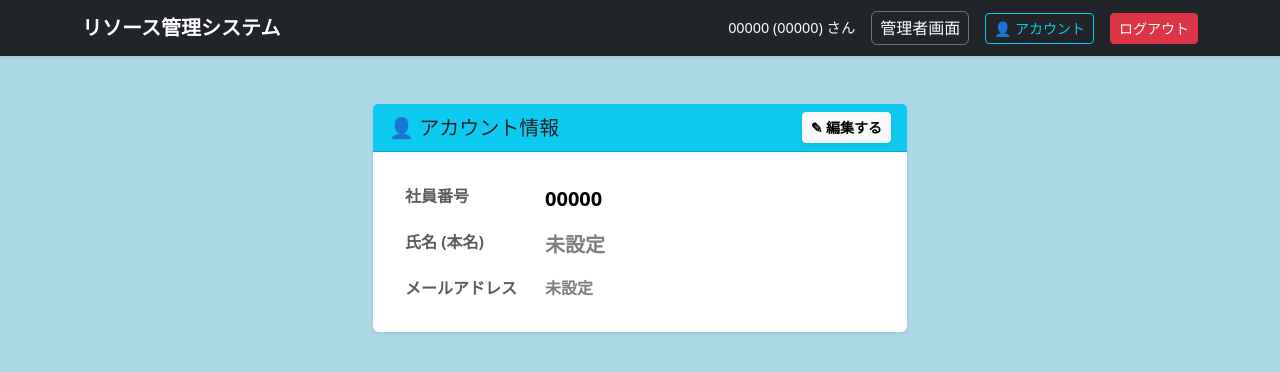
After one commit to tissueoi4/Resource-Management-System, a Django app: page /auth/profile/edit/ in a window 1280 px wide. The commit adds this page. Shown: the top 372 px of the page. Run offline with Django 4.2, Linux system fonts and the light colour scheme; a user stored in the database is signed in.

Commit message:
プロフィール編集機能を追加

```diff
--- a/core/forms/auth_forms.py
+++ b/core/forms/auth_forms.py
@@ -14,3 +14,19 @@ class AdminEmployeeCreateForm(UserCreationForm):
     class Meta(UserCreationForm.Meta):
         model = User
         fields = ('employee_number', 'last_name', 'first_name', 'role')
+
+class ProfileEditForm(forms.ModelForm):
+    """ユーザーが自分自身のプロフィールを編集するためのフォーム"""
+    class Meta:
+        model = User
+        fields = ('last_name', 'first_name', 'email')
+        labels = {
+            'last_name': '姓 (本名)',
+            'first_name': '名 (本名)',
+            'email': 'メールアドレス',
+        }
+        widgets = {
+            'last_name': forms.TextInput(attrs={'class': 'form-control', 'placeholder': '例: 田中'}),
+            'first_name': forms.TextInput(attrs={'class': 'form-control', 'placeholder': '例: 太郎'}),
+            'email': forms.EmailInput(attrs={'class': 'form-control', 'placeholder': '例: taro@example.com'}),
+        }
--- a/core/urls/auth_urls.py
+++ b/core/urls/auth_urls.py
@@ -3,8 +3,9 @@ from django.contrib.auth import views as django_auth_views
 from core.views import auth_views
 
 urlpatterns = [
-    # ログイン・ログアウト・新規登録
+    # ログイン・ログアウト・新規登録・プロフィール
     path('login/', django_auth_views.LoginView.as_view(template_name='core/auth/login.html'), name='login'),
     path('logout/', django_auth_views.LogoutView.as_view(next_page='login'), name='logout'),
     path('signup/', auth_views.SignUpView.as_view(), name='signup'),
+    path('profile/edit/', auth_views.ProfileUpdateView.as_view(), name='profile_edit'),
 ]
--- a/core/views/auth_views.py
+++ b/core/views/auth_views.py
@@ -1,7 +1,10 @@
 from django.shortcuts import redirect
 from django.urls import reverse_lazy
-from django.views.generic.edit import CreateView
+from django.views.generic.edit import CreateView, UpdateView
 from django.contrib.auth.decorators import login_required
+from core.forms.auth_forms import ProfileEditForm
+from django.contrib.auth.mixins import LoginRequiredMixin
+from django.contrib import messages
 
 # ※ フォルダ構造に合わせてインポート（ファイル直置きを想定）
 from core.forms import CustomSignUpForm
@@ -19,3 +22,16 @@ def dashboard_redirect(request):
         return redirect('admin_dashboard')
     else:
         return redirect('employee_dashboard')
+
+class ProfileUpdateView(LoginRequiredMixin, UpdateView):
+    form_class = ProfileEditForm
+    template_name = 'core/auth/profile_edit.html'
+
+    success_url = reverse_lazy('profile_edit')
+
+    def get_object(self):
+        return self.request.user
+
+    def form_valid(self, form):
+        messages.success(self.request, "プロフィール設定を更新しました。")
+        return super().form_valid(form)
--- a/templates/base.html
+++ b/templates/base.html
@@ -26,21 +26,48 @@
 
     <body>
         {% block header %}
-        <div class="align-items-center bg-white border-bottom p-3 d-flex justify-content-between">
+        <nav class="navbar navbar-expand-lg navbar-dark bg-dark mb-4 shadow-sm">
+            <div class="container">
+                <!-- 左側のタイトル -->
+                <a class="navbar-brand fw-bold" href="{% url 'dashboard_redirect' %}">リソース管理システム</a>
 
-            <h5 class="m-0"><a href="{% url 'dashboard_redirect' %}">リソース管理システム</a></h5>
-            <div class="d-flex">
+                <!-- 右側のメニュー群 -->
+                <div class="collapse navbar-collapse justify-content-end">
                     {% if user.is_authenticated %}
-                {% if is_admin %}
-                    <a href="{% url 'admin_dashboard' %}" class="btn btn-sm btn-outline-primary me-2">管理者画面</a>
+                    <ul class="navbar-nav align-items-center mb-0">
+
+                        <!-- ユーザー名 -->
+                        <li class="nav-item me-3 text-light" style="font-size: 0.9rem;">
+                            {{ user.employee_number }} ({{ user.get_full_name }}) さん
+                        </li>
+
+                        {% if user.is_superuser or user.role == 'ADMIN' %}
+                        <li class="nav-item me-3">
+                            <a class="nav-link text-white py-1 px-2 border border-secondary rounded" href="{% url 'admin_dashboard' %}">管理者画面</a>
+                        </li>
                         {% endif %}
-                <form action="{% url 'logout' %}" method="post" class="m-0">
+
+                        <!-- 設定ボタン -->
+                        <li class="nav-item me-3">
+                            <a class="btn btn-sm btn-outline-info" href="{% url 'profile_edit' %}">👤 アカウント</a>
+                        </li>
+
+                        <!-- ログアウトボタン -->
+                        <li class="nav-item">
+                            <form method="post" action="{% url 'logout' %}" class="m-0 d-inline">
                                 {% csrf_token %}
-                    <button type="submit" class="btn btn-sm btn-outline-secondary">ログアウト</button>
+                                <button type="submit" class="btn btn-sm btn-danger">ログアウト</button>
                             </form>
+                        </li>
+
+                    </ul>
                     {% endif %}
                 </div>
+            </div>
+        </nav>
         {% endblock %}
+
+
 
         <div class="container">
             {% block content %}{% endblock %}
--- /dev/null
+++ b/templates/core/auth/profile_edit.html
@@ -0,0 +1,103 @@
+{% extends "base.html" %}
+
+{% block title %}アカウント設定{% endblock %}
+
+{% block content %}
+<div class="container mt-5">
+    <div class="row justify-content-center">
+        <div class="col-md-6">
+            <div class="card shadow-sm border-0">
+                <div class="card-header bg-info text-dark fw-bold d-flex justify-content-between align-items-center">
+                    <h5 class="mb-0">👤 アカウント情報</h5>
+                    <button type="button" id="edit-btn" class="btn btn-sm btn-light fw-bold shadow-sm">
+                        ✎ 編集する
+                    </button>
+                </div>
+
+                <div class="card-body p-4">
+                    <div id="view-mode">
+                        <table class="table table-borderless mb-0">
+                            <tbody>
+                                <tr>
+                                    <th class="text-muted" style="width: 140px;">社員番号</th>
+                                    <td class="fw-bold fs-5">{{ user.employee_number }}</td>
+                                </tr>
+                                <tr>
+                                    <th class="text-muted">氏名 (本名)</th>
+                                    <td class="fw-bold fs-5">
+                                        {% if user.last_name or user.first_name %}
+                                            {{ user.last_name }} {{ user.first_name }}
+                                        {% else %}
+                                            <span class="text-black-50">未設定</span>
+                                        {% endif %}
+                                    </td>
+                                </tr>
+                                <tr>
+                                    <th class="text-muted">メールアドレス</th>
+                                    <td class="fw-bold">
+                                        {% if user.email %}
+                                            {{ user.email }}
+                                        {% else %}
+                                            <span class="text-black-50">未設定</span>
+                                        {% endif %}
+                                    </td>
+                                </tr>
+                            </tbody>
+                        </table>
+                    </div>
+
+                    <div id="edit-mode" class="d-none">
+                        <p class="text-muted mb-4">システム上で表示されるあなたの情報を設定してください。</p>
+
+                        <form method="post">
+                            {% csrf_token %}
+                            {% for field in form %}
+                                <div class="mb-3">
+                                    <label class="form-label fw-bold">{{ field.label }}</label>
+                                    {{ field }}
+                                    {% if field.errors %}
+                                        <div class="text-danger mt-1">{{ field.errors|striptags }}</div>
+                                    {% endif %}
+                                </div>
+                            {% endfor %}
+
+                            <div class="d-flex justify-content-between mt-4">
+                                <button type="button" id="cancel-btn" class="btn btn-outline-secondary px-4">キャンセル</button>
+                                <button type="submit" class="btn btn-info px-4 fw-bold">保存する</button>
+                            </div>
+                        </form>
+                    </div>
+
+                </div>
+            </div>
+        </div>
+    </div>
+</div>
+
+<script>
+    document.addEventListener('DOMContentLoaded', function() {
+        const viewMode = document.getElementById('view-mode');
+        const editMode = document.getElementById('edit-mode');
+        const editBtn = document.getElementById('edit-btn');
+        const cancelBtn = document.getElementById('cancel-btn');
+
+        // 「編集する」ボタンを押した時の動き
+        editBtn.addEventListener('click', function() {
+            viewMode.classList.add('d-none');    // 閲覧モードを隠す
+            editBtn.classList.add('d-none');     // 右上の編集ボタンを隠す
+            editMode.classList.remove('d-none'); // 編集モードを表示する
+        });
+
+        // 「キャンセル」ボタンを押した時の動き
+        cancelBtn.addEventListener('click', function() {
+            editMode.classList.add('d-none');    // 編集モードを隠す
+            viewMode.classList.remove('d-none'); // 閲覧モードを表示する
+            editBtn.classList.remove('d-none');  // 右上の編集ボタンを復活させる
+        });
+
+        {% if form.errors %}
+            editBtn.click();
+        {% endif %}
+    });
+</script>
+{% endblock %}
```
Lines whose indentation alone changed are shown as unchanged.
